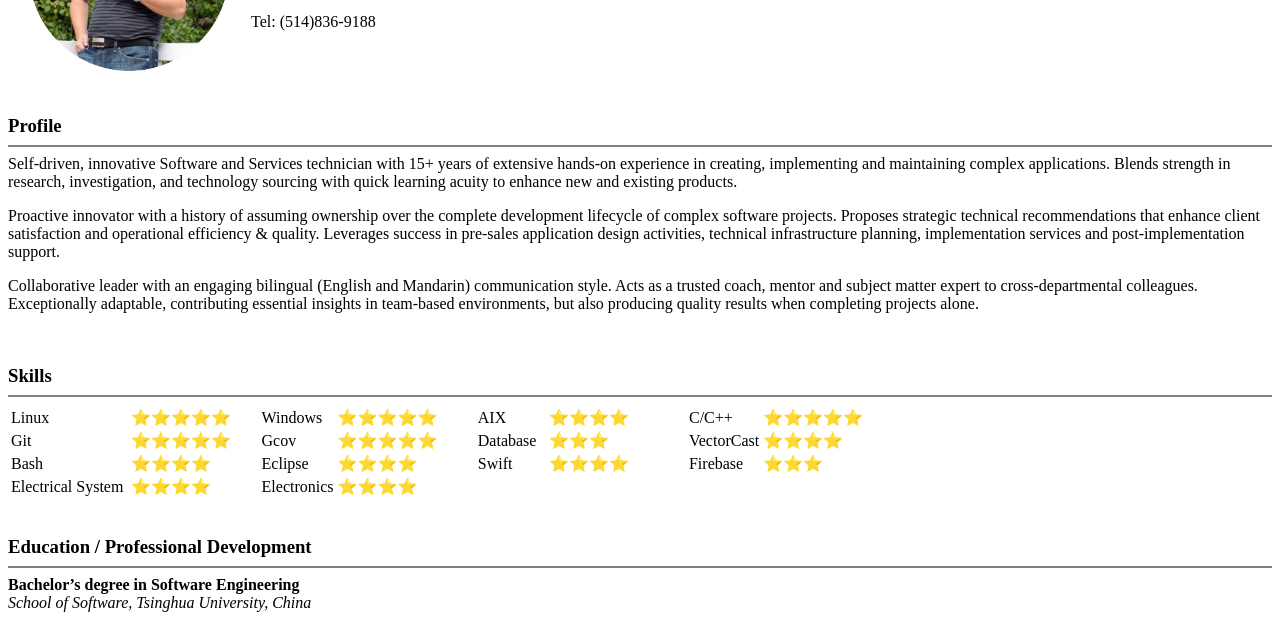
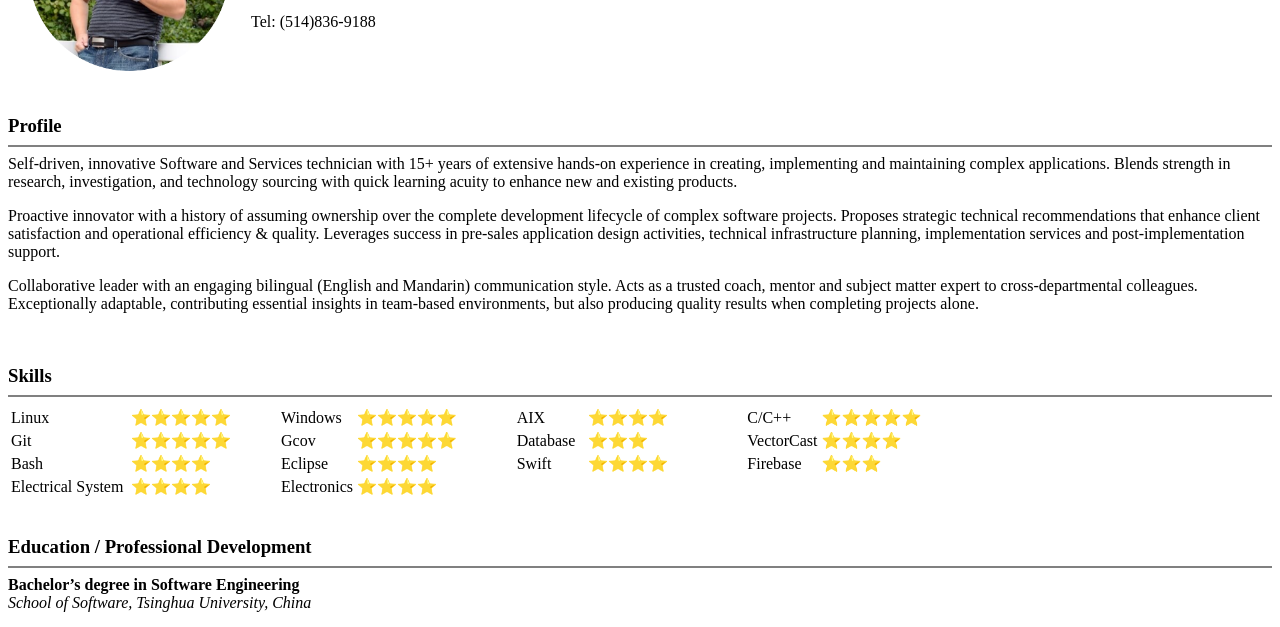
Before and after one commit to tintedsky/cv, a plain HTML site: page index.html in a window 1280 px wide. Shown: the part 158-785 px from the top of the page. Drawn offline with Linux system fonts and the light colour scheme.

Commit message:
Modifiy the format of skills

```diff
--- a/index.html
+++ b/index.html
@@ -54,25 +54,25 @@
       <td width=12%>
         Linux
       </td>
-      <td width=13%>
+      <td width=15%>
         ⭐⭐⭐⭐⭐
       </td>
       <td width=7%>
         Windows
       </td>
-      <td width=14%>
+      <td width=16%>
         ⭐⭐⭐⭐⭐
       </td>
       <td width=7%>
         AIX
       </td>
-      <td width=14%>
+      <td width=16%>
         ⭐⭐⭐⭐
       </td>
       <td width=7%>
         C/C++
       </td>
-      <td width=26%>
+      <td width=20%>
         ⭐⭐⭐⭐⭐
       </td>
     </tr>
```
